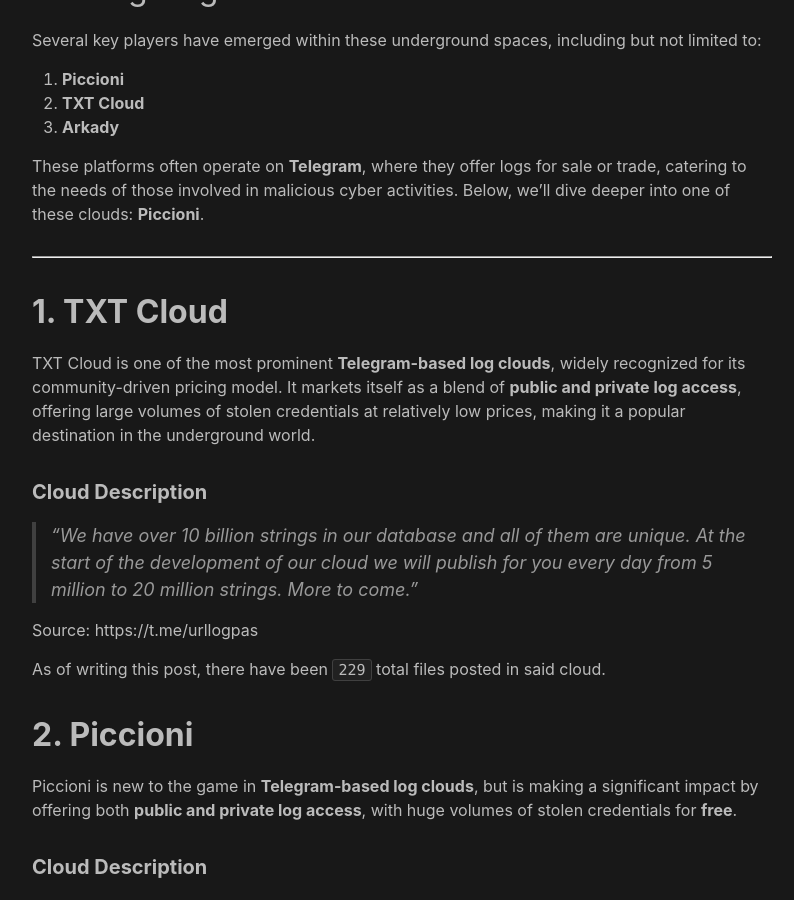
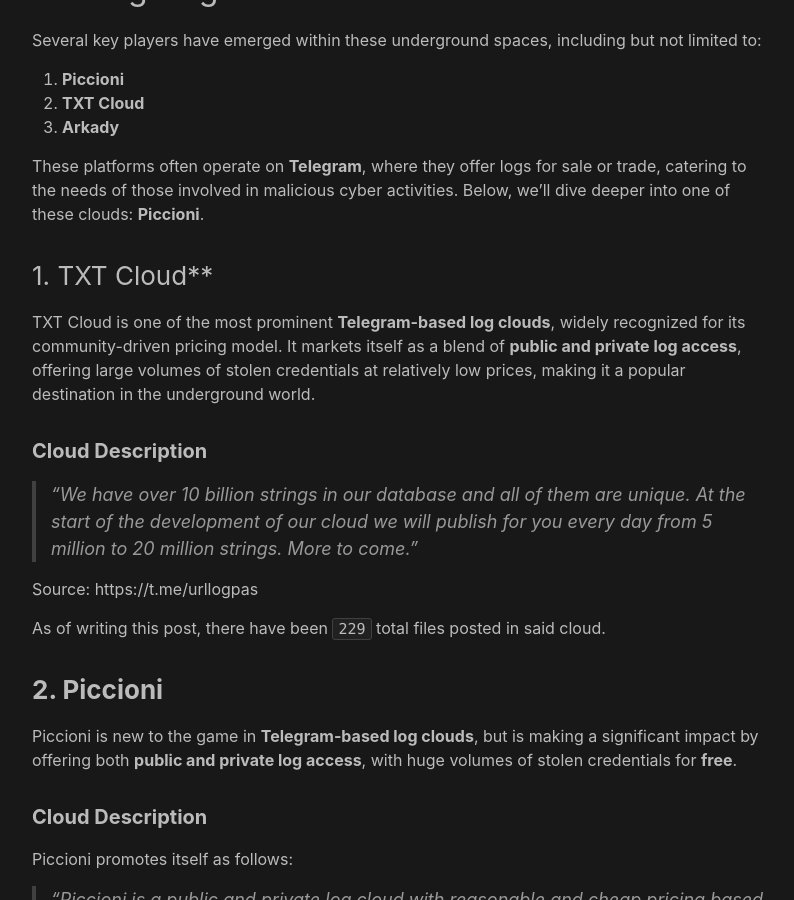
Before and after one commit to TrustCheckCZ/TrustCheckCZ.github.io, a Jekyll site: the page built from _posts/2024-09-19-telegram-logs.md, in a window 1280 px wide and 900 px high, scrolled down 416 px. Shown: the whole window, without its empty margins (238-1032 px from the left). Built offline with Jekyll 4.4.1, drawn with Linux system fonts in a browser that asks for light colours; comment, search, counter and statistics services are not loaded.

Commit message:
update formatting

```diff
--- a/_posts/2024-09-19-telegram-logs.md
+++ b/_posts/2024-09-19-telegram-logs.md
@@ -20,9 +20,7 @@ Several key players have emerged within these underground spaces, including but
 
 These platforms often operate on **Telegram**, where they offer logs for sale or trade, catering to the needs of those involved in malicious cyber activities. Below, we'll dive deeper into one of these clouds: **Piccioni**.
 
----
-
-## **1. TXT Cloud**
+### 1. TXT Cloud**
 
 TXT Cloud is one of the most prominent **Telegram-based log clouds**, widely recognized for its community-driven pricing model. It markets itself as a blend of **public and private log access**, offering large volumes of stolen credentials at relatively low prices, making it a popular destination in the underground world.
 
@@ -33,7 +31,7 @@ Source: https://t.me/urllogpas
 
 As of writing this post, there have been `229` total files posted in said cloud.
 
-## **2. Piccioni**
+### **2. Piccioni**
 
 Piccioni is new to the game in **Telegram-based log clouds**, but is making a significant impact by offering both **public and private log access**, with huge volumes of stolen credentials for **free**.
 
```
